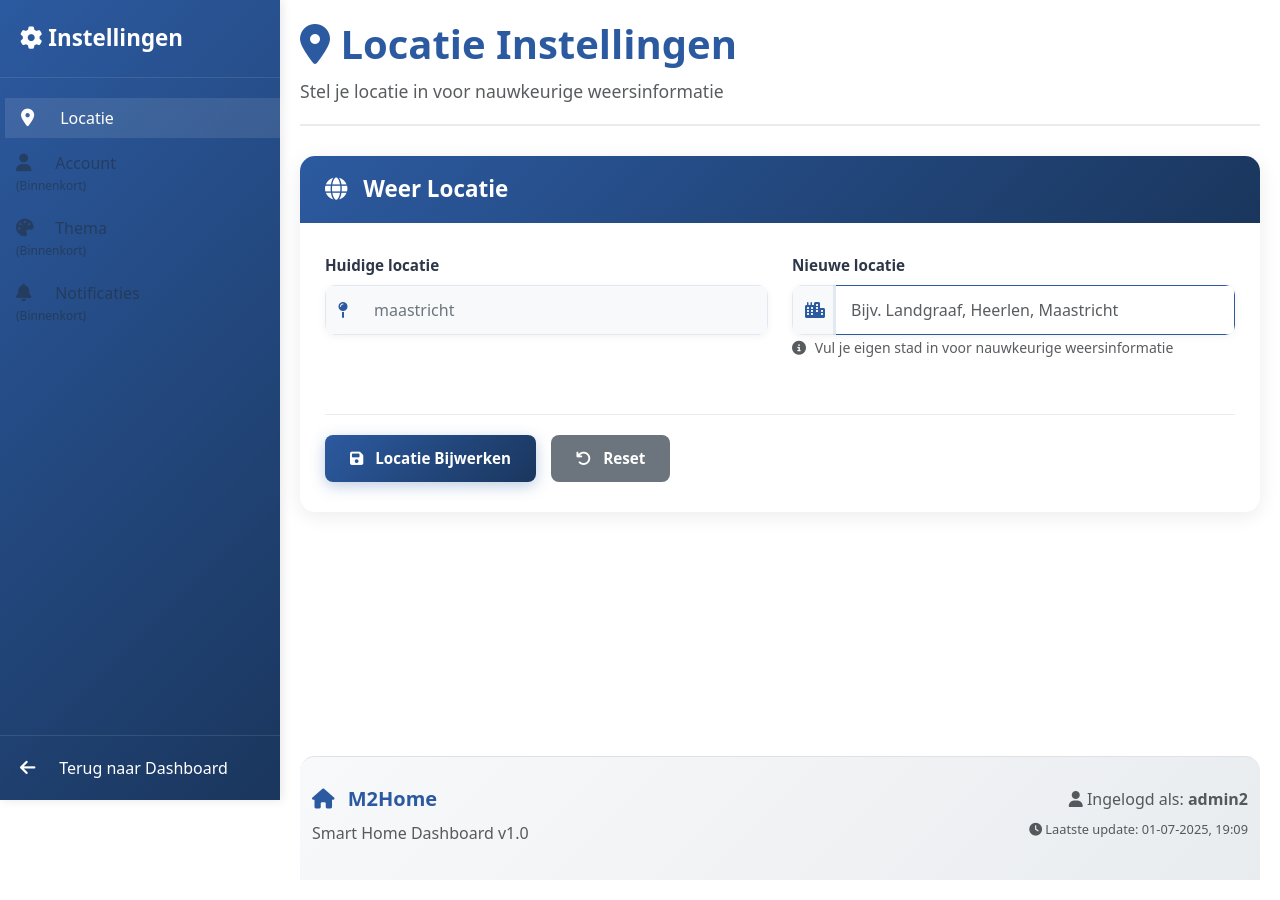
After one commit to M2semm/M2Home, a Flask app: page /settings in a window 1280 px wide. The commit adds this page. Run offline with Flask 3, Linux system fonts and the light colour scheme; a user stored in the database is signed in.

Commit message:
ssss
sssss

```diff
--- a/website/models.py
+++ b/website/models.py
@@ -7,6 +7,9 @@ class User(db.Model, UserMixin):
     username = db.Column(db.String(150), unique=True, nullable=False)
     email = db.Column(db.String(150), unique=True, nullable=False)
     password = db.Column(db.String(150), nullable=False)
+    city = db.Column(db.String(100), nullable=True)  # Gebruiker kan eigen stad instellen
+    latitude = db.Column(db.Float, nullable=True)
+    longitude = db.Column(db.Float, nullable=True)
 
     def __repr__(self):
         return f'<User {self.username}>'
--- /dev/null
+++ b/website/static/settings.css
@@ -0,0 +1,285 @@
+/* Settings Page Specific Styling */
+
+.main-content {
+    padding: 20px;
+}
+
+/* Settings Header */
+.settings-header {
+    margin-bottom: 30px;
+    padding-bottom: 20px;
+    border-bottom: 2px solid #e9ecef;
+}
+
+.settings-header h1 {
+    color: #2c5aa0;
+    font-weight: 700;
+    font-size: 2.5rem;
+    margin-bottom: 10px;
+}
+
+.settings-header p {
+    font-size: 1.1rem;
+    margin-bottom: 0;
+}
+
+/* Settings Navigation in Sidebar */
+.sidebar-nav .nav-link.disabled {
+    opacity: 0.6;
+    cursor: not-allowed;
+    pointer-events: none;
+}
+
+.sidebar-nav .nav-link.disabled small {
+    display: block;
+    font-size: 0.75rem;
+    margin-top: 2px;
+}
+
+/* Messages Container */
+.messages-container {
+    margin-bottom: 25px;
+}
+
+.messages-container .alert {
+    border-radius: 10px;
+    border: none;
+    box-shadow: 0 4px 12px rgba(0, 0, 0, 0.1);
+    padding: 15px 20px;
+}
+
+.messages-container .alert i {
+    margin-right: 10px;
+}
+
+/* Settings Content */
+.settings-content {
+    min-height: calc(100vh - 250px);
+}
+
+/* Settings Cards */
+.settings-card {
+    background: white;
+    border-radius: 15px;
+    box-shadow: 0 4px 20px rgba(0, 0, 0, 0.08);
+    margin-bottom: 30px;
+    overflow: hidden;
+    transition: all 0.3s ease;
+}
+
+.settings-card:hover {
+    box-shadow: 0 8px 30px rgba(0, 0, 0, 0.12);
+    transform: translateY(-2px);
+}
+
+.settings-card .card-header {
+    background: linear-gradient(135deg, #2c5aa0 0%, #1a365d 100%);
+    color: white;
+    padding: 20px 25px;
+    border: none;
+}
+
+.settings-card .card-header h3 {
+    margin: 0;
+    font-size: 1.4rem;
+    font-weight: 600;
+}
+
+.settings-card .card-header i {
+    margin-right: 10px;
+}
+
+.settings-card .card-body {
+    padding: 30px 25px;
+}
+
+/* Form Styling */
+.settings-form .form-group {
+    margin-bottom: 25px;
+}
+
+.settings-form label {
+    font-weight: 600;
+    color: #2d3748;
+    margin-bottom: 8px;
+    font-size: 0.95rem;
+}
+
+.settings-form .input-group {
+    border-radius: 10px;
+    overflow: hidden;
+    box-shadow: 0 2px 8px rgba(0, 0, 0, 0.05);
+}
+
+.settings-form .input-group-text {
+    background: #f8f9fa;
+    border: 1px solid #e2e8f0;
+    color: #2c5aa0;
+    font-weight: 600;
+    border-right: none;
+}
+
+.settings-form .form-control {
+    border: 1px solid #e2e8f0;
+    border-left: none;
+    padding: 12px 15px;
+    font-size: 1rem;
+    transition: all 0.3s ease;
+}
+
+.settings-form .form-control:focus {
+    border-color: #2c5aa0;
+    box-shadow: 0 0 0 3px rgba(44, 90, 160, 0.1);
+}
+
+.settings-form .form-control[readonly] {
+    background-color: #f8f9fa;
+    color: #6c757d;
+}
+
+.settings-form .form-text {
+    margin-top: 8px;
+    font-size: 0.875rem;
+}
+
+.settings-form .form-text i {
+    margin-right: 5px;
+}
+
+/* Form Actions */
+.form-actions {
+    margin-top: 30px;
+    padding-top: 20px;
+    border-top: 1px solid #e9ecef;
+    display: flex;
+    gap: 15px;
+    flex-wrap: wrap;
+}
+
+.form-actions .btn {
+    padding: 12px 25px;
+    font-weight: 600;
+    border-radius: 8px;
+    transition: all 0.3s ease;
+    border: none;
+    font-size: 0.95rem;
+}
+
+.form-actions .btn-primary {
+    background: linear-gradient(135deg, #2c5aa0 0%, #1a365d 100%);
+    box-shadow: 0 4px 15px rgba(44, 90, 160, 0.3);
+}
+
+.form-actions .btn-primary:hover {
+    background: linear-gradient(135deg, #1a365d 0%, #2c5aa0 100%);
+    transform: translateY(-2px);
+    box-shadow: 0 6px 20px rgba(44, 90, 160, 0.4);
+}
+
+.form-actions .btn-secondary {
+    background: #6c757d;
+    color: white;
+}
+
+.form-actions .btn-secondary:hover {
+    background: #5a6268;
+    transform: translateY(-2px);
+}
+
+.form-actions .btn i {
+    margin-right: 8px;
+}
+
+/* Settings Footer */
+.settings-footer {
+    background: linear-gradient(135deg, #f8f9fa 0%, #e9ecef 100%);
+    padding: 30px 0;
+    margin-top: 50px;
+    border-top: 1px solid #dee2e6;
+    border-radius: 15px 15px 0 0;
+}
+
+.settings-footer h5 {
+    color: #2c5aa0;
+    font-weight: 700;
+    margin-bottom: 10px;
+}
+
+.settings-footer h5 i {
+    margin-right: 8px;
+}
+
+.settings-footer p {
+    margin-bottom: 5px;
+}
+
+.settings-footer small {
+    font-size: 0.8rem;
+}
+
+/* Responsive Design */
+@media (max-width: 768px) {
+    .settings-header h1 {
+        font-size: 2rem;
+    }
+
+    .settings-card .card-body {
+        padding: 20px 15px;
+    }
+
+    .form-actions {
+        flex-direction: column;
+    }
+
+    .form-actions .btn {
+        width: 100%;
+        justify-content: center;
+    }
+
+    .settings-footer .text-end {
+        text-align: left !important;
+        margin-top: 20px;
+    }
+}
+
+/* Animation for section switching */
+.settings-card {
+    animation: fadeInUp 0.5s ease-out;
+}
+
+@keyframes fadeInUp {
+    from {
+        opacity: 0;
+        transform: translateY(20px);
+    }
+    to {
+        opacity: 1;
+        transform: translateY(0);
+    }
+}
+
+/* Loading state */
+.btn.loading {
+    position: relative;
+    color: transparent;
+}
+
+.btn.loading::after {
+    content: "";
+    position: absolute;
+    width: 16px;
+    height: 16px;
+    top: 50%;
+    left: 50%;
+    margin-left: -8px;
+    margin-top: -8px;
+    border: 2px solid transparent;
+    border-top-color: #ffffff;
+    border-radius: 50%;
+    animation: spin 1s linear infinite;
+}
+
+@keyframes spin {
+    0% { transform: rotate(0deg); }
+    100% { transform: rotate(360deg); }
+}
--- /dev/null
+++ b/website/static/settings.js
@@ -0,0 +1,179 @@
+// Settings Page JavaScript
+
+// Update current time in footer
+function updateCurrentTime() {
+    const now = new Date();
+    const timeString = now.toLocaleString('nl-NL', {
+        day: '2-digit',
+        month: '2-digit',
+        year: 'numeric',
+        hour: '2-digit',
+        minute: '2-digit'
+    });
+    const timeElement = document.getElementById('current-time');
+    if (timeElement) {
+        timeElement.textContent = timeString;
+    }
+}
+
+// Reset form function
+function resetForm() {
+    const cityInput = document.getElementById('city');
+    if (cityInput) {
+        cityInput.value = '';
+        cityInput.focus();
+    }
+}
+
+// Settings navigation
+function switchSettingsSection(sectionName) {
+    // Hide all sections
+    const sections = document.querySelectorAll('.settings-card');
+    sections.forEach(section => {
+        section.classList.add('d-none');
+    });
+
+    // Show selected section
+    const targetSection = document.getElementById(sectionName + '-section');
+    if (targetSection) {
+        targetSection.classList.remove('d-none');
+    }
+
+    // Update navigation
+    const navLinks = document.querySelectorAll('.sidebar-nav .nav-link');
+    navLinks.forEach(link => {
+        link.classList.remove('active');
+    });
+
+    const activeLink = document.querySelector(`[data-setting="${sectionName}"]`);
+    if (activeLink && !activeLink.classList.contains('disabled')) {
+        activeLink.classList.add('active');
+    }
+
+    // Update header
+    const header = document.querySelector('.settings-header h1');
+    const description = document.querySelector('.settings-header p');
+
+    if (header && description) {
+        switch(sectionName) {
+            case 'locatie':
+                header.innerHTML = '<i class="fas fa-map-marker-alt"></i> Locatie Instellingen';
+                description.textContent = 'Stel je locatie in voor nauwkeurige weersinformatie';
+                break;
+            case 'account':
+                header.innerHTML = '<i class="fas fa-user"></i> Account Instellingen';
+                description.textContent = 'Beheer je account gegevens en voorkeuren';
+                break;
+            case 'thema':
+                header.innerHTML = '<i class="fas fa-palette"></i> Thema Instellingen';
+                description.textContent = 'Pas het uiterlijk van je dashboard aan';
+                break;
+            case 'notificaties':
+                header.innerHTML = '<i class="fas fa-bell"></i> Notificatie Instellingen';
+                description.textContent = 'Configureer je notificatie voorkeuren';
+                break;
+        }
+    }
+}
+
+// Form submission with loading state
+function handleFormSubmit(event) {
+    const form = event.target;
+    const submitBtn = form.querySelector('button[type="submit"]');
+
+    if (submitBtn) {
+        submitBtn.classList.add('loading');
+        submitBtn.disabled = true;
+
+        // Re-enable button after 3 seconds (in case form doesn't redirect)
+        setTimeout(() => {
+            submitBtn.classList.remove('loading');
+            submitBtn.disabled = false;
+        }, 3000);
+    }
+}
+
+// Auto-dismiss alerts
+function autoDismissAlerts() {
+    const alerts = document.querySelectorAll('.alert');
+    alerts.forEach(alert => {
+        setTimeout(() => {
+            const bsAlert = new bootstrap.Alert(alert);
+            bsAlert.close();
+        }, 5000); // Auto dismiss after 5 seconds
+    });
+}
+
+// Initialize when page loads
+document.addEventListener('DOMContentLoaded', function() {
+    // Update time immediately and then every minute
+    updateCurrentTime();
+    setInterval(updateCurrentTime, 60000);
+
+    // Auto-dismiss alerts
+    autoDismissAlerts();
+
+    // Add click handlers for settings navigation
+    const navLinks = document.querySelectorAll('.sidebar-nav .nav-link:not(.disabled)');
+    navLinks.forEach(link => {
+        link.addEventListener('click', function(e) {
+            e.preventDefault();
+            const setting = this.getAttribute('data-setting');
+            if (setting) {
+                switchSettingsSection(setting);
+            }
+        });
+    });
+
+    // Add form submit handler
+    const settingsForm = document.querySelector('.settings-form');
+    if (settingsForm) {
+        settingsForm.addEventListener('submit', handleFormSubmit);
+    }
+
+    // Add input validation
+    const cityInput = document.getElementById('city');
+    if (cityInput) {
+        cityInput.addEventListener('input', function() {
+            const value = this.value.trim();
+            const submitBtn = document.querySelector('.btn-primary');
+
+            if (submitBtn) {
+                if (value.length >= 2) {
+                    submitBtn.disabled = false;
+                    this.classList.remove('is-invalid');
+                } else {
+                    submitBtn.disabled = true;
+                    if (value.length > 0) {
+                        this.classList.add('is-invalid');
+                    }
+                }
+            }
+        });
+
+        // Focus on city input when page loads
+        cityInput.focus();
+    }
+});
+
+// Utility function for future settings sections
+function showNotification(message, type = 'info') {
+    const notification = document.createElement('div');
+    notification.className = `alert alert-${type} alert-dismissible fade show`;
+    notification.innerHTML = `
+        <i class="fas fa-${type === 'success' ? 'check-circle' : type === 'error' ? 'exclamation-circle' : 'info-circle'}"></i>
+        ${message}
+        <button type="button" class="btn-close" data-bs-dismiss="alert"></button>
+    `;
+
+    const container = document.querySelector('.messages-container') || document.querySelector('.main-content');
+    if (container) {
+        container.insertBefore(notification, container.firstChild);
+
+        // Auto dismiss after 4 seconds
+        setTimeout(() => {
+            const bsAlert = new bootstrap.Alert(notification);
+            bsAlert.close();
+        }, 4000);
+    }
+}
--- a/website/templates/home.html
+++ b/website/templates/home.html
@@ -68,7 +68,7 @@
 
         <!-- Sidebar Footer: Instellingen en uitlog opties -->
         <div class="sidebar-footer">
-            <a class="nav-link" href="#settings">
+            <a class="nav-link" href="{{ url_for('auth.settings') }}">
                 <i class="fas fa-cog"></i>
                 Instellingen
             </a>
--- /dev/null
+++ b/website/templates/settings.html
@@ -0,0 +1,200 @@
+<!DOCTYPE html>
+<html lang="nl">
+<head>
+    <meta charset="UTF-8">
+    <meta name="viewport" content="width=device-width, initial-scale=1.0">
+    <title>M2Home - Instellingen</title>
+    <link rel="stylesheet" href="{{ url_for('static', filename='dashboard.css') }}">
+    <link rel="stylesheet" href="{{ url_for('static', filename='settings.css') }}">
+    <link href="https://cdn.jsdelivr.net/npm/bootstrap@5.3.0/dist/css/bootstrap.min.css" rel="stylesheet">
+    <link href="https://cdnjs.cloudflare.com/ajax/libs/font-awesome/6.4.0/css/all.min.css" rel="stylesheet">
+</head>
+<body>
+
+    <!-- Sidebar -->
+    <div class="sidebar d-flex flex-column">
+        <!-- Sidebar Header -->
+        <div class="sidebar-header">
+            <h3><i class="fas fa-cog"></i> Instellingen</h3>
+        </div>
+
+        <!-- Settings Navigation -->
+        <nav class="sidebar-nav flex-grow-1">
+            <ul class="nav flex-column">
+                <li class="nav-item">
+                    <a class="nav-link active" href="#locatie" data-setting="locatie">
+                        <i class="fas fa-map-marker-alt"></i>
+                        Locatie
+                    </a>
+                </li>
+                <li class="nav-item">
+                    <a class="nav-link disabled" href="#account" data-setting="account">
+                        <i class="fas fa-user"></i>
+                        Account
+                        <small class="text-muted">(Binnenkort)</small>
+                    </a>
+                </li>
+                <li class="nav-item">
+                    <a class="nav-link disabled" href="#thema" data-setting="thema">
+                        <i class="fas fa-palette"></i>
+                        Thema
+                        <small class="text-muted">(Binnenkort)</small>
+                    </a>
+                </li>
+                <li class="nav-item">
+                    <a class="nav-link disabled" href="#notificaties" data-setting="notificaties">
+                        <i class="fas fa-bell"></i>
+                        Notificaties
+                        <small class="text-muted">(Binnenkort)</small>
+                    </a>
+                </li>
+            </ul>
+        </nav>
+
+        <!-- Sidebar Footer -->
+        <div class="sidebar-footer">
+            <a class="nav-link" href="{{ url_for('views.home') }}">
+                <i class="fas fa-arrow-left"></i>
+                Terug naar Dashboard
+            </a>
+        </div>
+    </div>
+
+    <!-- Main Content -->
+    <div class="main-content">
+        <!-- Flash Messages -->
+        {% with messages = get_flashed_messages(with_categories=true) %}
+        {% if messages %}
+            <div class="messages-container">
+                {% for category, message in messages %}
+                {% if category == 'error' %}
+                <div class="alert alert-danger alert-dismissible fade show" role="alert">
+                    <i class="fas fa-exclamation-circle"></i>
+                    {{ message }}
+                    <button type="button" class="btn-close" data-bs-dismiss="alert" aria-label="Close"></button>
+                </div>
+                {% elif category == 'success' %}
+                <div class="alert alert-success alert-dismissible fade show" role="alert">
+                    <i class="fas fa-check-circle"></i>
+                    {{ message }}
+                    <button type="button" class="btn-close" data-bs-dismiss="alert" aria-label="Close"></button>
+                </div>
+                {% endif %}
+                {% endfor %}
+            </div>
+        {% endif %}
+        {% endwith %}
+
+        <!-- Settings Header -->
+        <div class="settings-header">
+            <h1><i class="fas fa-map-marker-alt"></i> Locatie Instellingen</h1>
+            <p class="text-muted">Stel je locatie in voor nauwkeurige weersinformatie</p>
+        </div>
+
+        <!-- Settings Content -->
+        <div class="settings-content">
+            <!-- Locatie Settings Card -->
+            <div id="locatie-section" class="settings-card">
+                <div class="card-header">
+                    <h3><i class="fas fa-globe"></i> Weer Locatie</h3>
+                </div>
+                <div class="card-body">
+                    <form method="post" class="settings-form">
+                        <div class="row">
+                            <div class="col-md-6">
+                                <div class="form-group">
+                                    <label for="current-location">Huidige locatie</label>
+                                    <div class="input-group">
+                                        <span class="input-group-text"><i class="fas fa-map-pin"></i></span>
+                                        <input type="text" id="current-location" class="form-control"
+                                               value="{% if current_user.city %}{{ current_user.city }}{% else %}Automatisch gedetecteerd{% endif %}"
+                                               readonly>
+                                    </div>
+                                </div>
+                            </div>
+                            <div class="col-md-6">
+                                <div class="form-group">
+                                    <label for="city">Nieuwe locatie</label>
+                                    <div class="input-group">
+                                        <span class="input-group-text"><i class="fas fa-city"></i></span>
+                                        <input type="text" id="city" name="city" class="form-control"
+                                               placeholder="Bijv. Landgraaf, Heerlen, Maastricht" required>
+                                    </div>
+                                    <small class="form-text text-muted">
+                                        <i class="fas fa-info-circle"></i>
+                                        Vul je eigen stad in voor nauwkeurige weersinformatie
+                                    </small>
+                                </div>
+                            </div>
+                        </div>
+
+                        <div class="form-actions">
+                            <button type="submit" class="btn btn-primary">
+                                <i class="fas fa-save"></i>
+                                Locatie Bijwerken
+                            </button>
+                            <button type="button" class="btn btn-secondary" onclick="resetForm()">
+                                <i class="fas fa-undo"></i>
+                                Reset
+                            </button>
+                        </div>
+                    </form>
+                </div>
+            </div>
+
+            <!-- Placeholder voor toekomstige settings -->
+            <div id="account-section" class="settings-card d-none">
+                <div class="card-header">
+                    <h3><i class="fas fa-user"></i> Account Instellingen</h3>
+                </div>
+                <div class="card-body">
+                    <p class="text-muted">Account instellingen komen binnenkort beschikbaar.</p>
+                </div>
+            </div>
+
+            <div id="thema-section" class="settings-card d-none">
+                <div class="card-header">
+                    <h3><i class="fas fa-palette"></i> Thema Instellingen</h3>
+                </div>
+                <div class="card-body">
+                    <p class="text-muted">Thema aanpassingen komen binnenkort beschikbaar.</p>
+                </div>
+            </div>
+
+            <div id="notificaties-section" class="settings-card d-none">
+                <div class="card-header">
+                    <h3><i class="fas fa-bell"></i> Notificatie Instellingen</h3>
+                </div>
+                <div class="card-body">
+                    <p class="text-muted">Notificatie instellingen komen binnenkort beschikbaar.</p>
+                </div>
+            </div>
+        </div>
+
+        <!-- Footer -->
+        <footer class="settings-footer">
+            <div class="container">
+                <div class="row">
+                    <div class="col-md-6">
+                        <h5><i class="fas fa-home"></i> M2Home</h5>
+                        <p class="text-muted">Smart Home Dashboard v1.0</p>
+                    </div>
+                    <div class="col-md-6 text-end">
+                        <p class="text-muted">
+                            <i class="fas fa-user"></i>
+                            Ingelogd als: <strong>{{ current_user.username }}</strong>
+                        </p>
+                        <small class="text-muted">
+                            <i class="fas fa-clock"></i>
+                            Laatste update: <span id="current-time"></span>
+                        </small>
+                    </div>
+                </div>
+            </div>
+        </footer>
+    </div>
+
+    <script src="https://cdn.jsdelivr.net/npm/bootstrap@5.3.0/dist/js/bootstrap.bundle.min.js"></script>
+    <script src="{{ url_for('static', filename='settings.js') }}"></script>
+</body>
+</html>
```
Also changed, not shown: website/__init__.py (+3 -6 lines), website/auth.py (+30 -0 lines), website/views.py (+12 -3 lines), README.md, instance/database.db.
